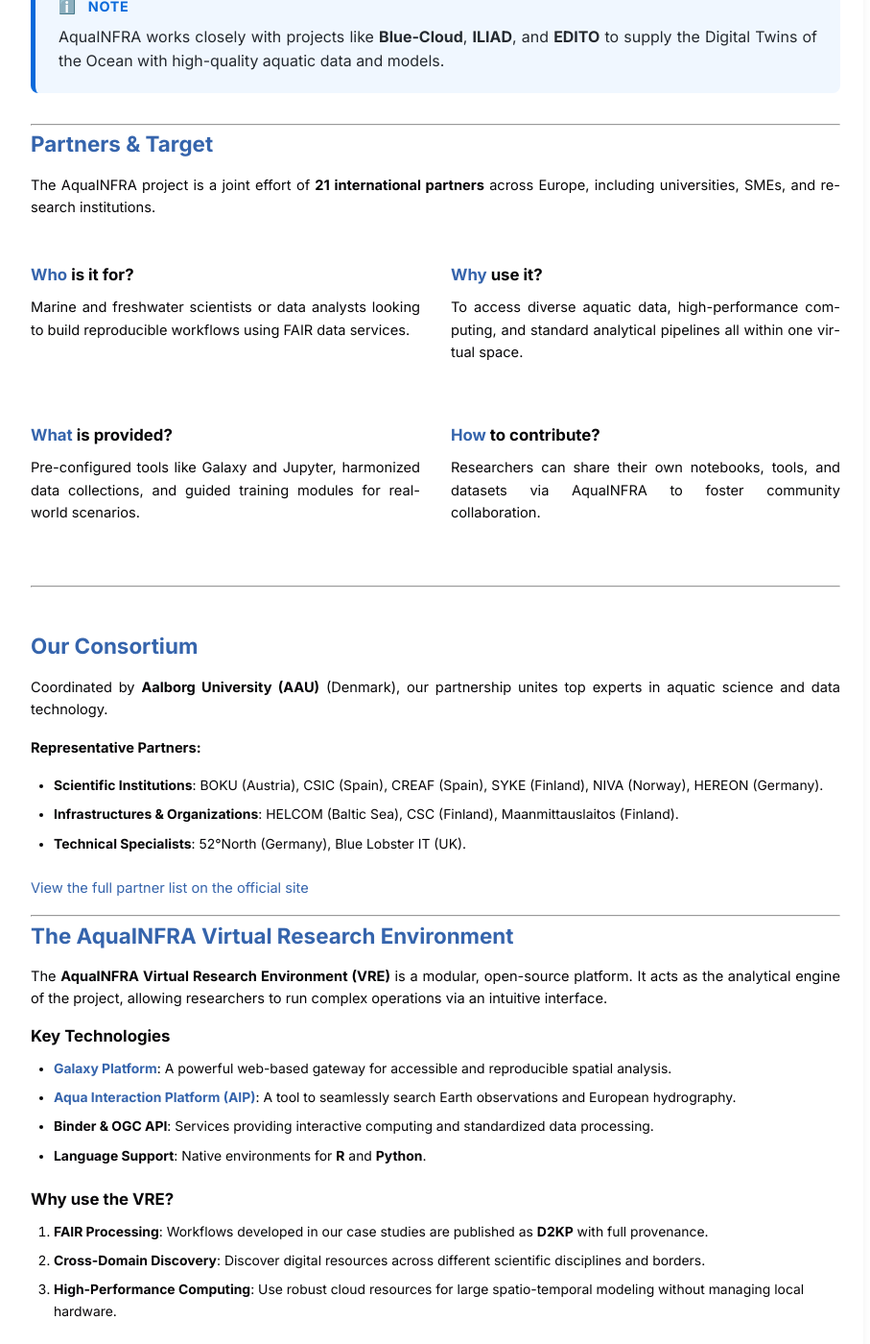
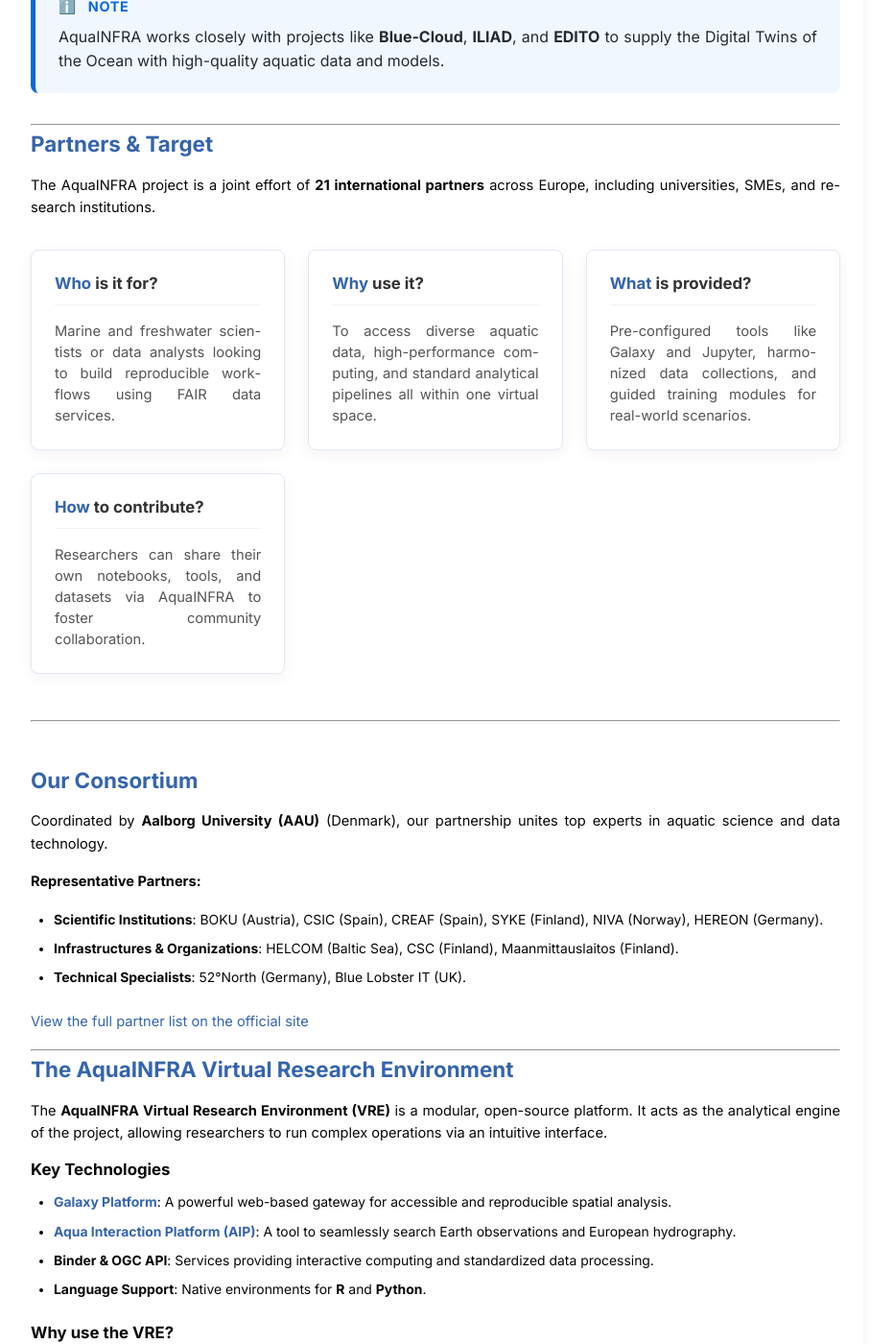
Before and after one commit to Mehrad1994/AquaINFRA_Training_Handbooks, a Jekyll site: the page built from docs/02_aquainfra.md, in a window 1280 px wide and 1400 px high, scrolled down 1886 px. Shown: the whole window at 96% size, without its empty margins (340-1247 px from the left). Built offline with Jekyll 4.4.1, drawn with Linux system fonts in a browser that asks for light colours.

Commit message:
Theme update March_2026

```diff
--- a/docs/assets/css/style.css
+++ b/docs/assets/css/style.css
@@ -643,12 +643,7 @@ img {
     border-radius: 8px;
 }
 
-.grid-container {
-    display: grid;
-    grid-template-columns: repeat(auto-fit, minmax(280px, 1fr));
-    gap: 2rem;
-    margin-top: 2rem;
-}
+
 
 @media (max-width: 640px) {
     .sequence-navigation {
--- a/docs/assets/css/theme.css
+++ b/docs/assets/css/theme.css
@@ -241,6 +241,58 @@
     border: none;
 }
 
+/* =========================================
+   Info Block Cards (Partners & Target)
+   ========================================= */
+
+.grid-container {
+    display: grid;
+    grid-template-columns: repeat(auto-fit, minmax(240px, 1fr));
+    gap: 1.5rem;
+    margin-top: 2rem;
+    align-items: stretch;
+}
+
+.info-block {
+    background: #fff;
+    border: var(--border-light);
+    border-radius: 8px;
+    padding: 1.5rem;
+    box-shadow: var(--shadow-soft);
+    display: flex;
+    flex-direction: column;
+    transition: transform 0.2s ease, box-shadow 0.2s ease;
+}
+
+.info-block:hover {
+    transform: translateY(-4px);
+    box-shadow: 0 8px 24px rgba(53, 100, 172, 0.12); /* Subtle AquaINFRA blue glow */
+}
+
+.info-block h3 {
+    font-size: 1.05rem;
+    color: #333;
+    margin-top: 0;
+    margin-bottom: 1rem;
+    padding-bottom: 0.6rem;
+    border-bottom: 1px solid #f0f4fa;
+    line-height: 1.3;
+}
+
+.info-block h3 span {
+    color: var(--aqua-blue) !important;
+    font-weight: 700;
+}
+
+.info-block p {
+    font-size: 0.92rem;
+    color: #555;
+    line-height: 1.5;
+    margin-bottom: 0;
+    flex-grow: 1; /* Pushes content down evenly if cards are different heights */
+}
+
+/* Contact Page Enhancements Continued */
 .contact-grid {
     display: flex;
     flex-wrap: wrap;
```
Also changed, not shown: 1 other file.
